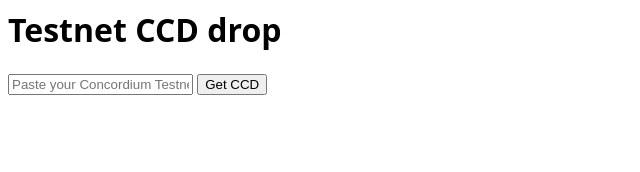
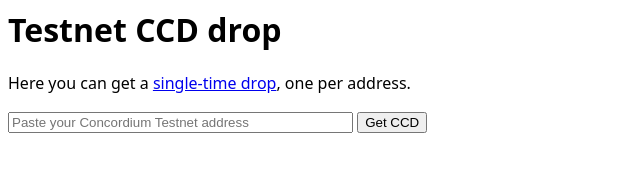
Before and after one commit to Radiokot/ccd-faucet, a plain HTML site: page index.html in a window 1280 px wide. Shown: the whole page, without its empty margins (0-640 px from the left). Drawn offline with Linux system fonts and the light colour scheme.

Commit message:
Add explaining notice

```diff
--- a/index.html
+++ b/index.html
@@ -83,8 +83,13 @@
 
 <body>
     <h1>Testnet CCD drop</h1>
-
-    <input type="text" id="address" placeholder="Paste your Concordium Testnet address" />
+    <p>
+        Here you can get a
+        <a href="https://github.com/Concordium/concordium-wallet-proxy/blob/main/README.md#testnet-ccd-drop"
+            target="_blank">single-time drop</a>,
+        one per address.
+    </p>
+    <input type="text" id="address" placeholder="Paste your Concordium Testnet address" size="40" />
 
     <button id="get-ccd-button" onclick="onGetCcdClicked()">Get CCD</button>
     <br>
```
